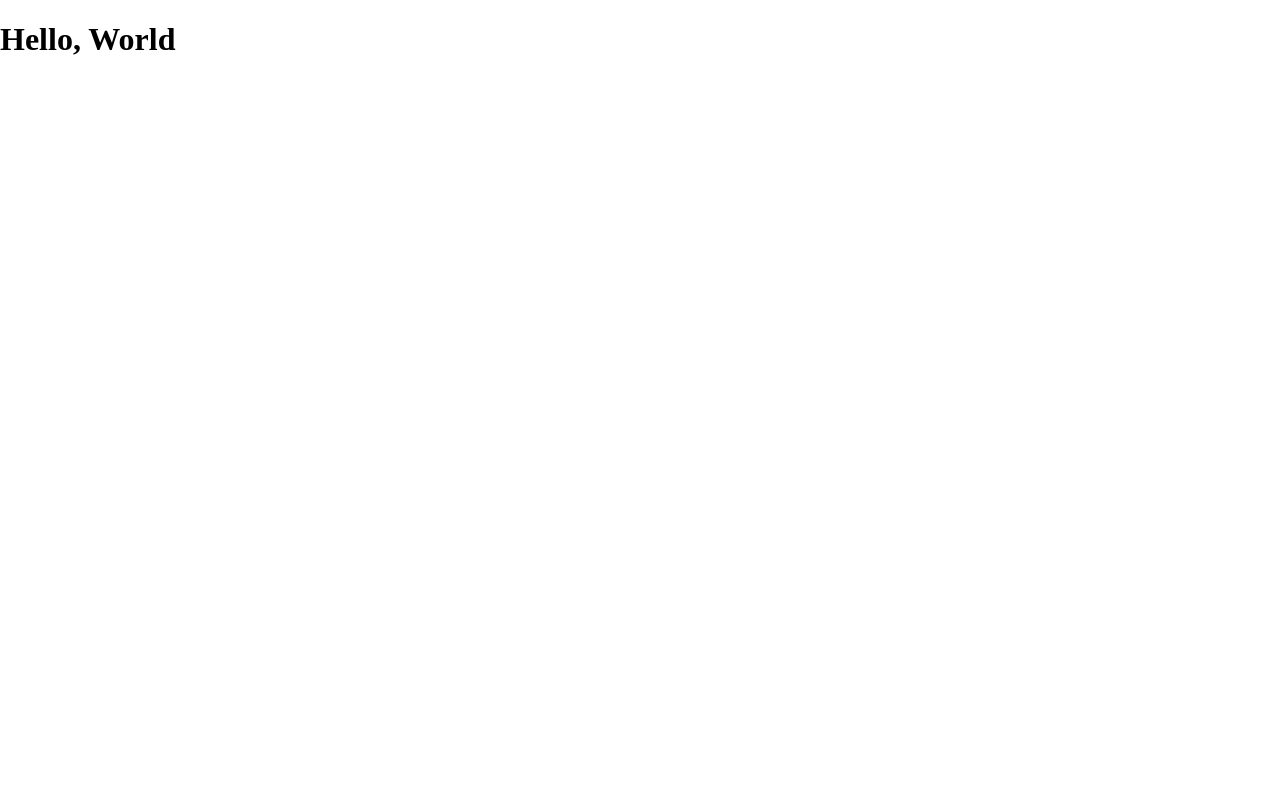
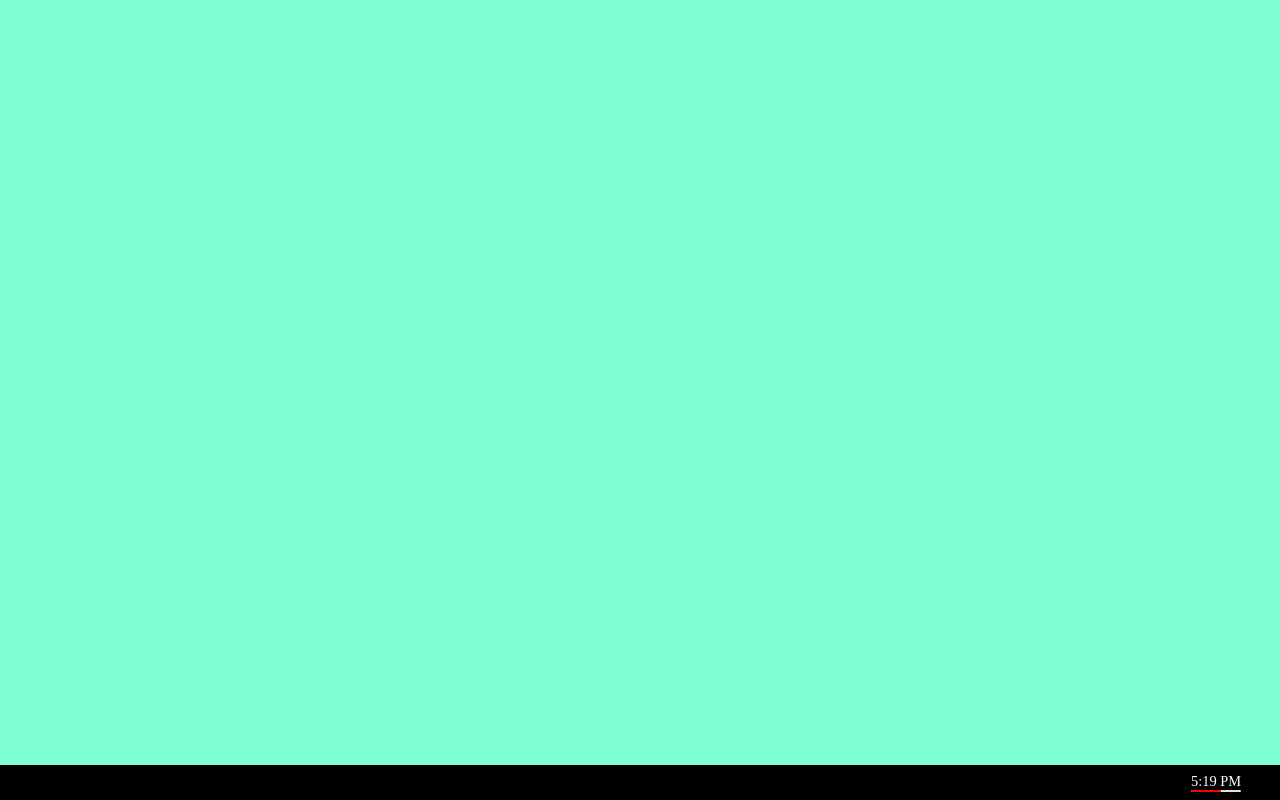
Before and after one commit to SuleymanEfe/portfolio-website, a Next.js app: page / in a window 1280 px wide. Built offline with nearby package versions, Linux system fonts and the light colour scheme.

Commit message:
Added desktop, taskbar and clock.

```diff
--- /dev/null
+++ b/components/Desktop/StyledDesktop.ts
@@ -0,0 +1,13 @@
+import styled from "styled-components";
+
+const StyledDesktop = styled.main`
+  background-color: aquamarine;
+  background-position: center;
+  contain: strict;
+  height: 100%;
+  inset: 0;
+  position: fixed;
+  width: 100vw;
+`;
+
+export default StyledDesktop;
--- /dev/null
+++ b/components/Desktop/Taskbar/Clock/StyledClock.ts
@@ -0,0 +1,31 @@
+import styled from "styled-components";
+
+const StyledClock = styled.div`
+  display: flex;
+
+  align-items: center;
+  justify-content: center;
+
+  height: 100%;
+  width: 80px;
+  font-size: 0.9rem;
+  color: #fff;
+  margin-left: auto;
+  margin-right: 1.5rem;
+
+  transition: background 0.2s ease;
+
+  &:hover {
+    cursor: pointer;
+    background-color: rgba(183, 183, 183, 0.39);
+  }
+
+  -webkit-touch-callout: none; /* iOS Safari */
+  -webkit-user-select: none; /* Safari */
+  -khtml-user-select: none; /* Konqueror HTML */
+  -moz-user-select: none; /* Old versions of Firefox */
+  -ms-user-select: none; /* Internet Explorer/Edge */
+  user-select: none; /* Non-prefixed version, currently supported by Chrome, Edge, Opera and Firefox */
+`;
+
+export default StyledClock;
--- /dev/null
+++ b/components/Desktop/Taskbar/Clock/index.tsx
@@ -0,0 +1,72 @@
+import { useEffect, useState } from "react";
+import StyledClock from "./StyledClock";
+
+function SecondsProgressBar({ percentage }: { percentage: number }) {
+  const containerStyles = {
+    height: "2px",
+    width: "100%",
+    backgroundColor: "#e0e0de",
+    borderRadius: 50,
+  };
+
+  const fillerStyles = {
+    height: "100%",
+    width: `${percentage}%`,
+    backgroundColor: "#ff0000",
+    borderRadius: "inherit",
+    textAlign: "center" as "center",
+  };
+
+  return (
+    <div style={containerStyles}>
+      <div style={fillerStyles} />
+    </div>
+  );
+}
+
+export default function Clock() {
+  const [time, setTime] = useState("");
+  const [fullTime, setFullTime] = useState("");
+
+  const [progressBarPercentage, setProgressBarPercentage] = useState(0);
+
+  useEffect(() => {
+    setInterval(() => {
+      var current = new Date();
+      var hours = current.getHours();
+      var minutes = current.getMinutes();
+      var seconds = current.getSeconds();
+      var milliseconds = current.getMilliseconds();
+
+      var ampm = hours >= 12 ? "PM" : "AM";
+
+      hours = hours % 12;
+      hours = hours ? hours : 12;
+
+      var strMinutes = minutes < 10 ? "0" + minutes : minutes;
+
+      var strTime = hours + ":" + strMinutes + " " + ampm;
+      var strFullTime = hours + ":" + strMinutes + ":" + seconds + " " + ampm;
+
+      setProgressBarPercentage(seconds / 0.6 + milliseconds / 1000);
+      setTime(strTime);
+      setFullTime(strFullTime);
+    }, 17);
+  }, []);
+
+  const onClickHandler = () => {
+    navigator.clipboard.writeText(fullTime);
+  };
+  return (
+    <StyledClock onClick={onClickHandler}>
+      {time != "" ? (
+        <div>
+          <span>{time}</span>
+          <SecondsProgressBar percentage={progressBarPercentage} />
+        </div>
+      ) : (
+        <></>
+      )}
+    </StyledClock>
+  );
+}
--- /dev/null
+++ b/components/Desktop/Taskbar/StyledTaskbar.ts
@@ -0,0 +1,15 @@
+import styled from "styled-components";
+
+const StyledTaskbar = styled.div`
+  background-color: #000000;
+  bottom: 0;
+  contain: size layout;
+  height: 35px;
+  left: 0;
+  position: absolute;
+  right: 0;
+  width: 100vw;
+  z-index: 1;
+`;
+
+export default StyledTaskbar;
--- /dev/null
+++ b/components/Desktop/Taskbar/index.tsx
@@ -0,0 +1,10 @@
+import StyledTaskbar from "./StyledTaskbar";
+import Clock from "./Clock";
+
+export default function Taskbar() {
+  return (
+    <StyledTaskbar>
+      <Clock />
+    </StyledTaskbar>
+  );
+}
--- /dev/null
+++ b/components/Desktop/index.tsx
@@ -0,0 +1,10 @@
+import StyledDesktop from "./StyledDesktop";
+import Taskbar from "./Taskbar";
+
+export default function Desktop() {
+  return (
+    <StyledDesktop>
+      <Taskbar />
+    </StyledDesktop>
+  );
+}
--- a/package.json
+++ b/package.json
@@ -14,7 +14,8 @@
     "next": "12.2.3",
     "react": "18.2.0",
     "react-dom": "18.2.0",
-    "sass": "^1.54.0"
+    "sass": "^1.54.0",
+    "styled-components": "^5.3.5"
   },
   "repository": {
     "type": "git",
@@ -25,6 +26,8 @@
   "devDependencies": {
     "@types/node": "^18.6.1",
     "@types/react": "^18.0.15",
+    "@types/styled-components": "^5.1.25",
+    "babel-plugin-styled-components": "^2.0.7",
     "stylelint": "^14.9.1",
     "stylelint-config-standard": "^26.0.0",
     "typescript": "^4.7.4"
--- a/pages/index.tsx
+++ b/pages/index.tsx
@@ -1,3 +1,5 @@
+import Desktop from "components/Desktop";
+
 export default function Home() {
-  return <h1>Hello, World</h1>;
+  return <Desktop />;
 }
```
Also changed, not shown: .babelrc (added), 1 other file (tests, documents, lock files or other folders).
